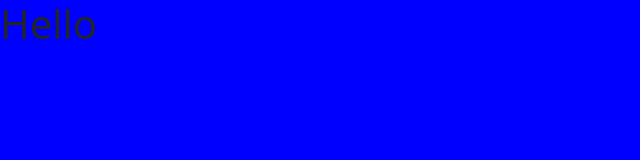
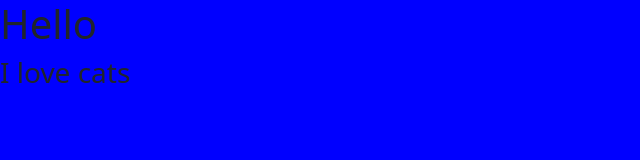
Before and after one commit to finnocino/portfolio-cats, a plain HTML site: page about.html in a window 1280 px wide. Shown: the whole page, without its empty margins (0-640 px from the left). Drawn offline with nearby package versions, Linux system fonts and the light colour scheme.

Commit message:
Added html

```diff
--- a/about.html
+++ b/about.html
@@ -10,6 +10,7 @@
 </head>
 <body>
     <h1>Hello</h1>
+    <h3>I love cats</h3>
 
 </body>
 </html>
```
